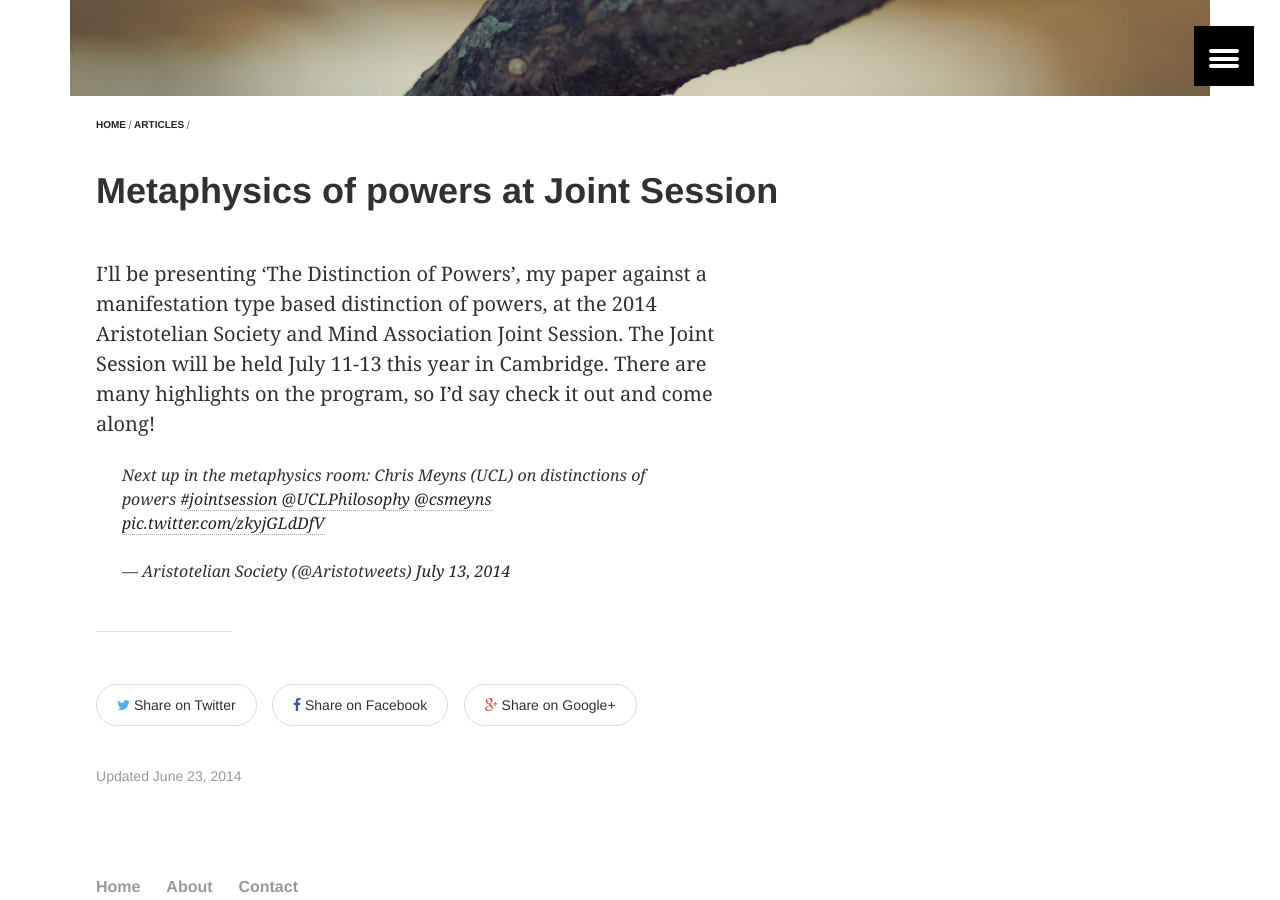
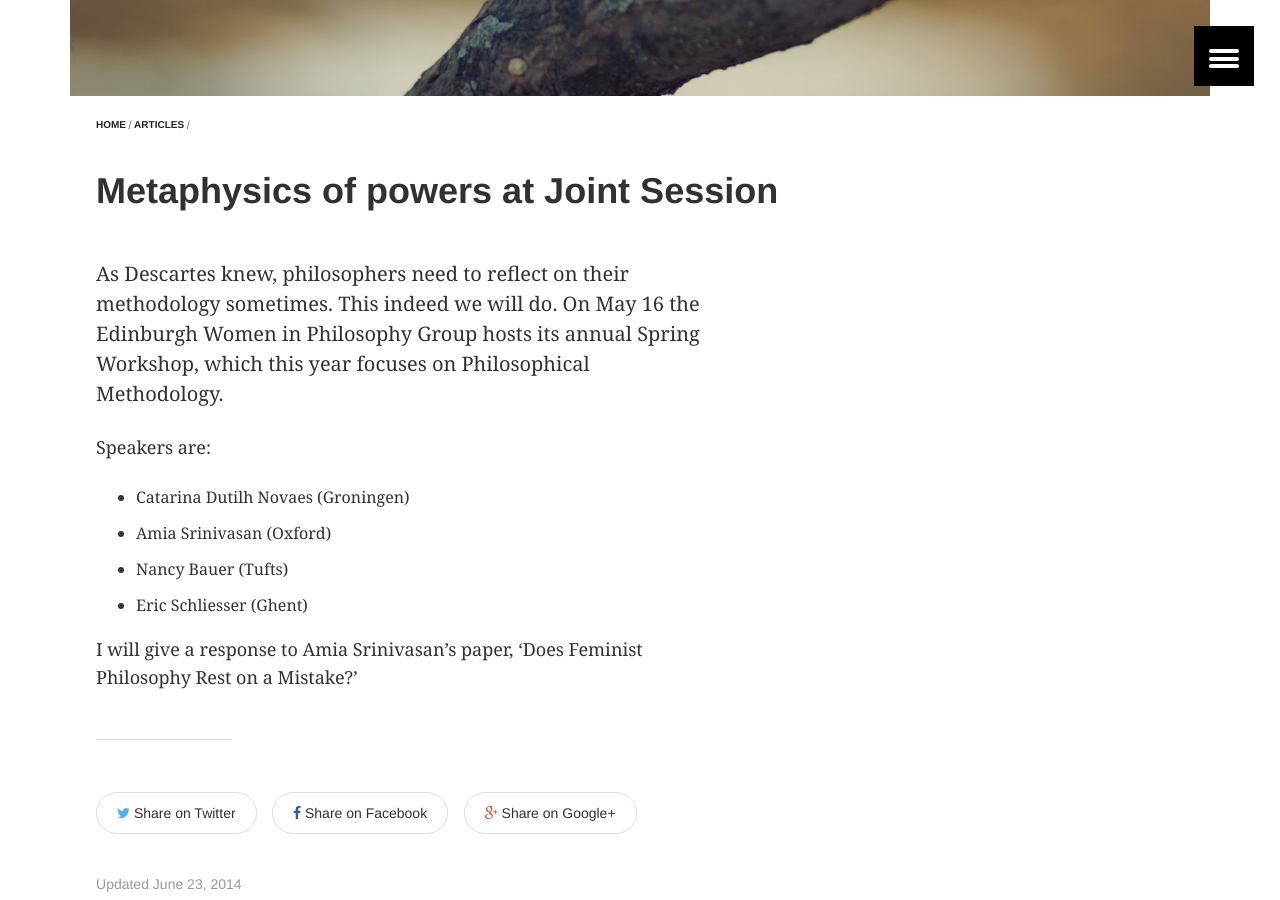
Before and after one commit to msteenhagen/csmeyns.github.io, a Jekyll site: the page built from _posts/articles/2014-04-21-edinburgh14.md, in a window 1280 px wide and 900 px high, scrolled down 586 px. Built offline with Jekyll 4.4.1, drawn with Linux system fonts in a browser that asks for light colours; comment, search, counter and statistics services are not loaded.

Commit message:
switch content articles

```diff
--- a/_posts/articles/2014-04-21-edinburgh14.md
+++ b/_posts/articles/2014-04-21-edinburgh14.md
@@ -13,7 +13,13 @@ image:
   thumb:
 ---
 
-I’ll be presenting ‘The Distinction of Powers’, my paper against a manifestation type based distinction of powers, at the 2014 Aristotelian Society and Mind Association Joint Session. The Joint Session will be held July 11-13 this year in Cambridge. There are many highlights on the program, so I’d say check it out and come along!
+As Descartes knew, philosophers need to reflect on their methodology sometimes. This indeed we will do. On May 16 the Edinburgh Women in Philosophy Group hosts its annual Spring Workshop, which this year focuses on Philosophical Methodology.
 
-<blockquote class="twitter-tweet" lang="en"><p>Next up in the metaphysics room: Chris Meyns (UCL) on distinctions of powers <a href="https://twitter.com/hashtag/jointsession?src=hash">#jointsession</a> <a href="https://twitter.com/UCLPhilosophy">@UCLPhilosophy</a> <a href="https://twitter.com/csmeyns">@csmeyns</a> <a href="http://t.co/zkyjGLdDfV">pic.twitter.com/zkyjGLdDfV</a></p>&mdash; Aristotelian Society (@Aristotweets) <a href="https://twitter.com/Aristotweets/statuses/488326872816562176">July 13, 2014</a></blockquote>
-<script async src="//platform.twitter.com/widgets.js" charset="utf-8"></script>
+Speakers are:
+
+- Catarina Dutilh Novaes (Groningen)
+- Amia Srinivasan (Oxford)
+- Nancy Bauer (Tufts)
+- Eric Schliesser (Ghent)
+
+I will give a response to Amia Srinivasan’s paper, ‘Does Feminist Philosophy Rest on a Mistake?’
```
Also changed, not shown: _posts/articles/2012-08-21-espp2012.md (+2 -9 lines).
